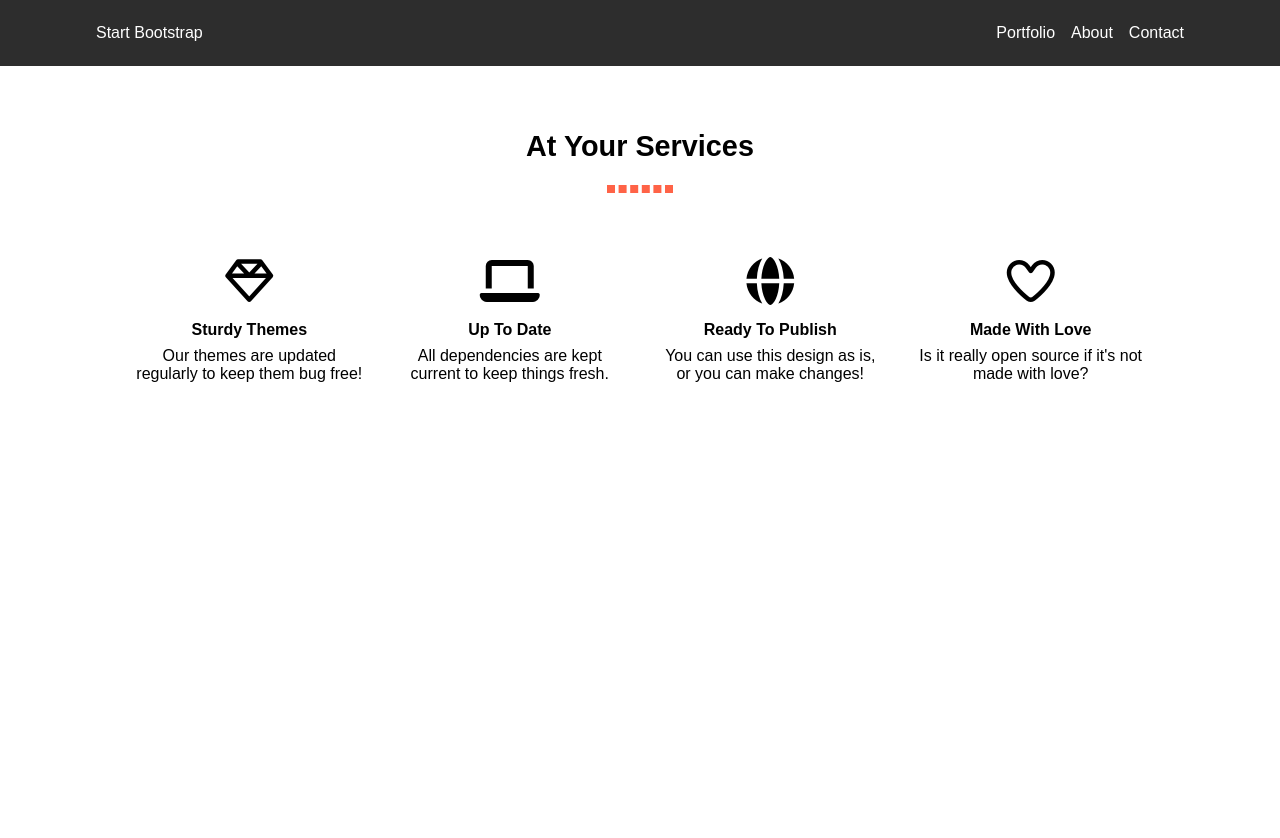
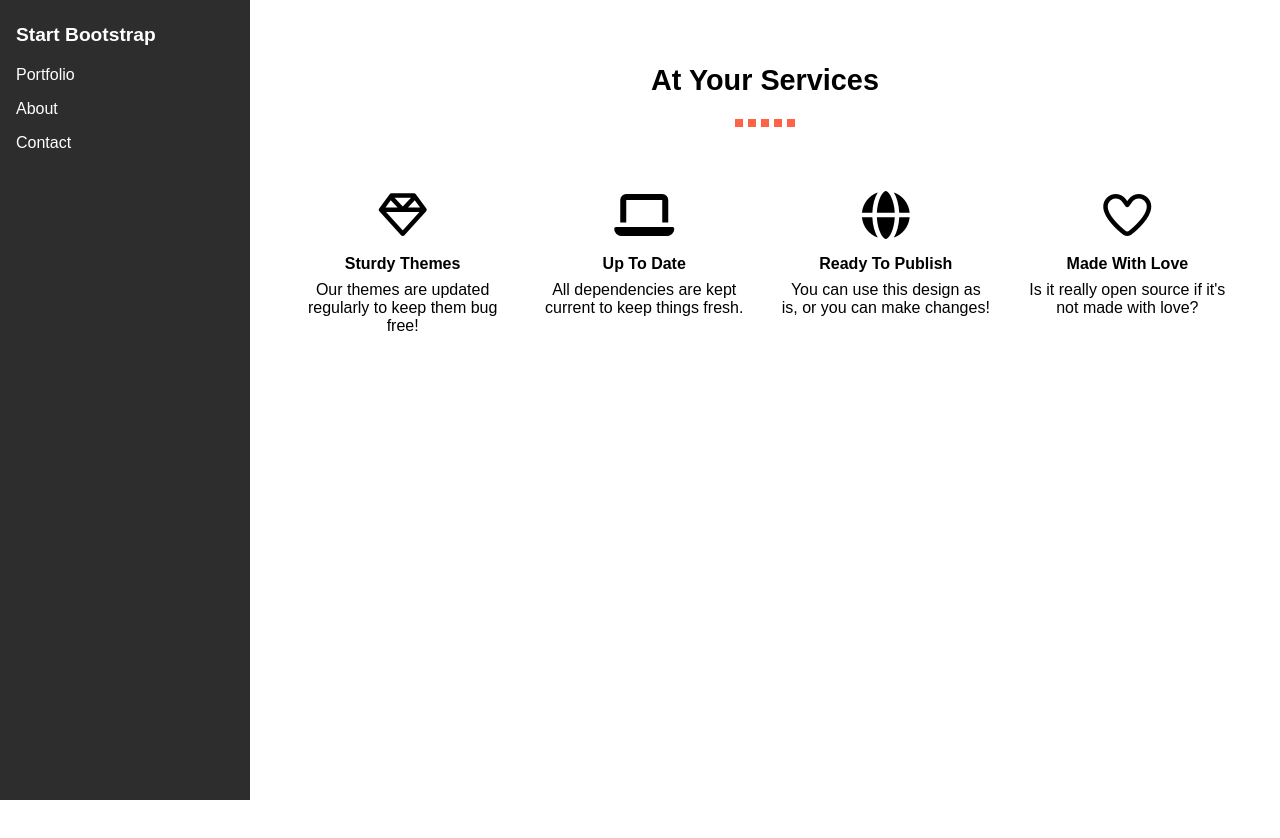
Before and after one commit to MersalHussin/DEPI, a plain HTML site: page index.html in a window 1280 px wide. Shown: the top 838 px of the page. Drawn offline with Linux system fonts and the light colour scheme.

Commit message:
Task 1 Done

```diff
--- a/css/style.css
+++ b/css/style.css
@@ -19,39 +19,52 @@ a{text-decoration: none; color: #fff;}
 /* Tablet  */
 @media(min-width : 768px) {
     .container {
-        width: 720px;
+        max-width: 720px;
     }
 }
 @media(min-width : 992px) {
     .container {
-        width: 920px ;
+        max-width: 920px ;
     }
 }
 @media(min-width : 1200px ) {
     .container {
-        width: 1120px;
+        max-width: 1120px;
     }
 }
 @media(min-width : 1400px) {
     .container {
-        width: 1320px;
+        max-width: 1320px;
     }
 }
 nav {
     background-color: #2d2d2d;
     padding: 1.5rem 0;
+    position: fixed;
+    width: 250px;
+    height: 100vh;
+    overflow: hidden;
 }
 
 nav > div {
     display: flex;
-    flex-direction: row;
+    flex-direction: column;
     justify-content: space-between;
+}
+
+nav .brand {
+    font-size: 1.2rem;
+    font-weight: 700;
 }
 
 nav ul {
     display: flex;
+    flex-direction: column;
     gap: 1rem;
+    margin-top: 20px;
+    width: 100%;
 }
+
 
 
 
@@ -60,6 +73,7 @@ header {
     margin-bottom: 2rem; */
     padding: 4rem 0 3rem 0 ; /*top right bottom left*/
     text-align: center;
+    margin-inline-start: 250px;
 }
 
 header h2 {
```
